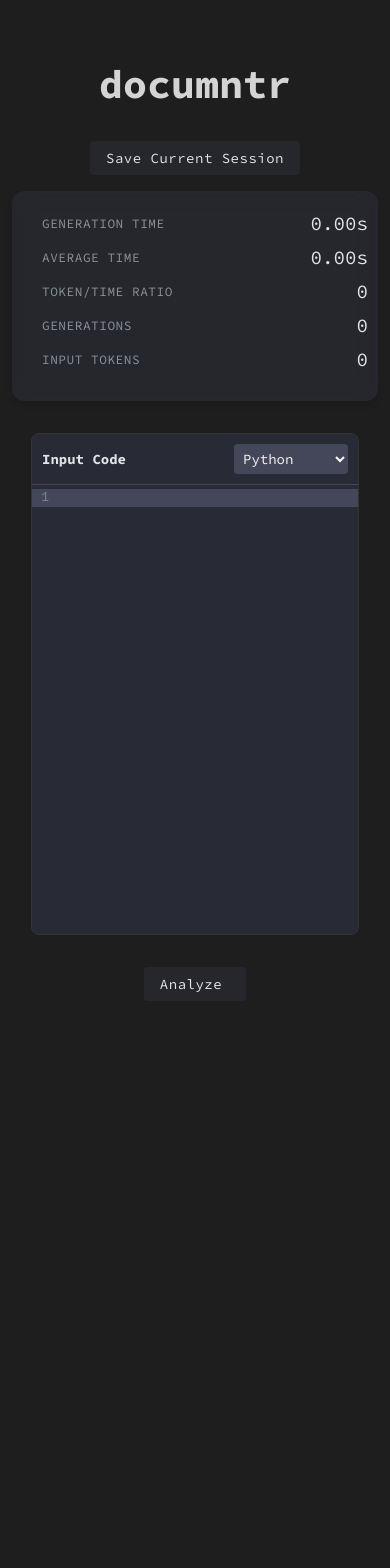
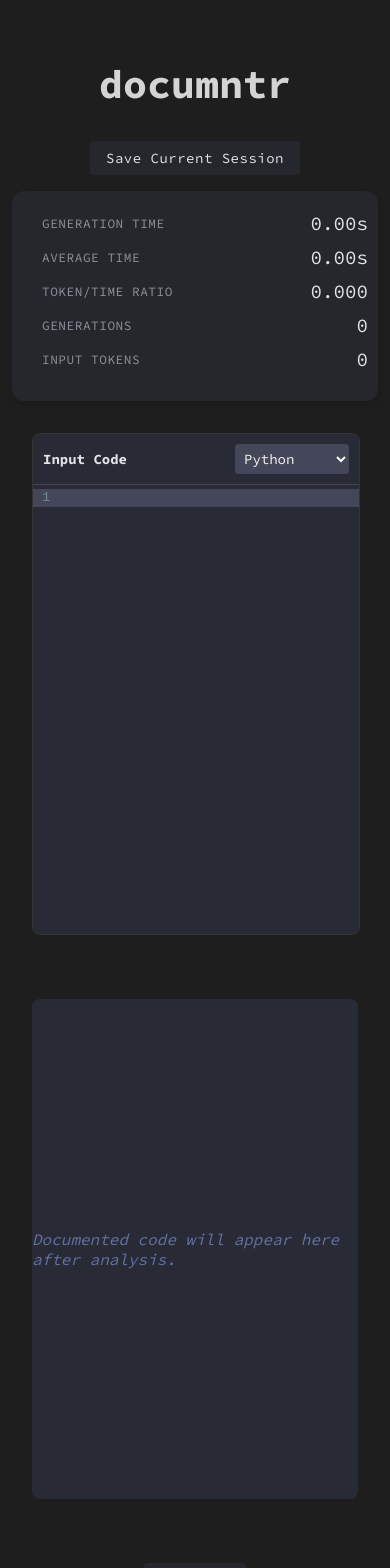
Before and after one commit to ryan-hernandez/documntr, a React (Create React App) app in the folder frontend/: page / in a window 390 px wide. Shown: the top 1568 px of the page. Before the commit the page ends 1049 px from the top, so only its background shows below. Built offline with nearby package versions, Linux system fonts and the light colour scheme.

Commit message:
Update text placement
Moved input and output boxes to be side-by-side, if space allows. Fixed token ratio to show to only three decimal places.

```diff
--- a/frontend/src/App.js
+++ b/frontend/src/App.js
@@ -10,10 +10,10 @@ import SessionButton from './components/metrics/SessionButton';
 import { languageOptions } from './components/editor/utils/languageOptions';
 
 /**
- * The main application component that handles code analysis,
- * metrics display, and session management.
+ * App component that manages the code analysis functionality.
+ * It allows users to input code, analyze it, and view the documented results.
  *
- * @returns {JSX.Element} The rendered component.
+ * @returns {JSX.Element} The rendered App component.
  */
 function App() {
   const [inputCode, setInputCode] = useState('');
@@ -33,7 +33,7 @@ function App() {
   const isAnalyzingRef = useRef(false);
 
   /**
-   * Effect hook for cleaning up the timer on component unmount.
+   * Effect hook to clean up the animation frame on component unmount.
    */
   useEffect(() => {
     return () => {
@@ -44,7 +44,8 @@ function App() {
   }, []);
 
   /**
-   * Updates the metrics timer while analyzing the code.
+   * Updates the timer by calculating the elapsed time and adjusting metrics accordingly.
+   * This function is called recursively using requestAnimationFrame.
    */
   const updateTimer = () => {
     if (!isAnalyzingRef.current) {
@@ -60,10 +61,10 @@ function App() {
   };
 
   /**
-   * Handles the code analysis by sending the input code to
-   * the backend and updating the state with the results.
+   * Handles the analysis of the input code by making an API request
+   * to retrieve the documented code and updates metrics.
    *
-   * @returns {Promise<void>} A promise that resolves when analysis is complete.
+   * @returns {Promise<void>} A promise that resolves when the analysis is complete.
    */
   const handleAnalyze = async () => {
     setIsAnalyzing(true);
@@ -95,7 +96,8 @@ function App() {
   };
 
   /**
-   * Saves the current session metrics to local storage and resets the metrics.
+   * Saves the current session metrics to local storage
+   * and resets the metrics to their initial state.
    */
   const saveAndResetSession = () => {
     const timestamp = new Date().toISOString();
@@ -119,6 +121,8 @@ function App() {
 
         <MetricsDisplay metrics={metrics} />
 
+        <div className={styles.editorsContainer}>
+          <div className={styles.editorWrapper}>
             <CodeEditor
               value={inputCode}
               onChange={setInputCode}
@@ -127,12 +131,10 @@ function App() {
               language={selectedLanguage}
               onLanguageChange={setSelectedLanguage}
             />
+          </div>
 
-        <AnalyzeButton onClick={handleAnalyze} isAnalyzing={isAnalyzing} />
-
-        {error && <ErrorDisplay error={error} />}
-
-        {documentedCode && (
+          <div className={styles.editorWrapper}>
+            {documentedCode ? (
               <CodeEditor
                 value={documentedCode}
                 onChange={() => {}}
@@ -140,9 +142,19 @@ function App() {
                 readOnly={true}
                 disabled={false}
                 language={selectedLanguage}
-            onLanguageChange={() => {}} // This won't be used for the read-only editor
+                onLanguageChange={() => {}}
               />
+            ) : (
+              <div className={styles.placeholderEditor}>
+                <p>Documented code will appear here after analysis.</p>
+              </div>
             )}
+          </div>
+        </div>
+
+        <AnalyzeButton onClick={handleAnalyze} isAnalyzing={isAnalyzing} />
+
+        {error && <ErrorDisplay error={error} />}
       </div>
     </ErrorBoundary>
   );
--- a/frontend/src/App.module.css
+++ b/frontend/src/App.module.css
@@ -1,11 +1,5 @@
-/* src/App.module.css */
-
-/**
- * Styles the main application container.
- * This class sets the background color, text color, minimum height, padding,
- * font family, and flexbox layout for the app.
- */
- .app {
+.app {
+  /* Main application container style */
   background-color: #1e1e1e;
   color: #d4d4d4;
   min-height: 100vh;
@@ -16,37 +10,40 @@
   align-items: center;
 }
 
-/**
- * Styles the title element.
- * This class defines the font size, margin, and text alignment for the title.
- */
 .title {
+  /* Style for the main title */
   font-size: 2.5rem;
   margin-bottom: 2rem;
   text-align: center;
 }
 
-/**
- * Styles the code container.
- * This class adds margin, border radius, overflow handling, width, height,
- * and relative positioning to the code container.
- */
-.codeContainer {
+.editorsContainer {
+  /* Container for the editors */
+  display: flex;
+  justify-content: space-between;
+  width: 100%;
   margin-bottom: 2rem;
-  border-radius: 10px;
-  overflow: hidden;
-  width: 60%;
-  height: 500px;
-  position: relative;
 }
 
-/**
- * Styles the button element.
- * This class specifies the background color, text color, border, padding,
- * font size, border radius, cursor type, hover transition effect, and margins
- * for buttons.
- */
+.editorWrapper {
+  /* Wrapper for each editor */
+  width: 49%;
+}
+
+.placeholderEditor {
+  /* Placeholder editor style */
+  height: 500px;
+  background-color: #282a36;
+  border-radius: 8px;
+  display: flex;
+  justify-content: center;
+  align-items: center;
+  color: #6272a4;
+  font-style: italic;
+}
+
 .button {
+  /* Button style */
   background-color: #f6f8fa;
   color: #282c34;
   border: none;
@@ -59,31 +56,20 @@
   margin: 1rem auto;
 }
 
-/**
- * Styles the button on hover state.
- * This class changes the background color of the button when hovered.
- */
 .button:hover {
+  /* Hover effect for button */
   background-color: #3f3f3f;
 }
 
-/**
- * Styles the button when disabled.
- * This class adjusts background color, text color, and cursor style
- * of the button when it is in a disabled state.
- */
 .button:disabled {
+  /* Disabled button style */
   background-color: #cccccc;
   color: #666666;
   cursor: not-allowed;
 }
 
-/**
- * Styles the error message element.
- * This class sets the background color, text color, padding, border radius,
- * margin, width, and text alignment for error messages.
- */
 .error {
+  /* Style for error messages */
   background-color: #ff6b6b;
   color: white;
   padding: 1rem;
@@ -92,3 +78,17 @@
   width: 60%;
   text-align: center;
 }
+
+/* Media query for smaller screens */
+@media (max-width: 1200px) {
+  .editorsContainer {
+    /* Change editor container layout on smaller screens */
+    flex-direction: column;
+  }
+
+  .editorWrapper {
+    /* Update editor wrapper style for smaller screens */
+    width: 100%;
+    margin-bottom: 2rem;
+  }
+}
--- a/frontend/src/components/metrics/MetricItem.js
+++ b/frontend/src/components/metrics/MetricItem.js
@@ -4,22 +4,31 @@ import styles from './styles/MetricsDisplay.module.css';
 import { formatTime } from './utils';
 
 /**
- * Renders a single metric item.
+ * Renders a metric item displaying a label and its corresponding value.
  *
  * @param {Object} props - The component props.
- * @param {string} props.label - The label for the metric.
- * @param {number|string} props.value - The value of the metric.
- * @param {boolean} [props.isTime=false] - Whether the value should be formatted as time.
- * @returns {JSX.Element} A component displaying a single metric.
+ * @param {string} props.label - The label for the metric item.
+ * @param {number|string} props.value - The value for the metric item. Can be a number or a string.
+ * @param {boolean} [props.isTime=false] - Indicates if the value should be formatted as time.
+ * @returns {JSX.Element} The rendered metric item.
  */
-const MetricItem = ({ label, value, isTime = false }) => (
-  <div className={styles.metricItem}>
-    <span className={styles.metricLabel}>{label}</span>
-    <span className={styles.metricValue}>
-      {isTime ? `${formatTime(value)}s` : value}
-    </span>
-  </div>
-);
+const MetricItem = ({ label, value, isTime = false }) => {
+  let formattedValue;
+  if (isTime) {
+    formattedValue = `${formatTime(value)}s`;
+  } else if (label === 'Token/Time Ratio') {
+    formattedValue = value.toFixed(3);
+  } else {
+    formattedValue = value;
+  }
+
+  return (
+    <div className={styles.metricItem}>
+      <span className={styles.metricLabel}>{label}</span>
+      <span className={styles.metricValue}>{formattedValue}</span>
+    </div>
+  );
+};
 
 MetricItem.propTypes = {
   label: PropTypes.string.isRequired,
--- a/frontend/src/components/metrics/config/metricsConfig.js
+++ b/frontend/src/components/metrics/config/metricsConfig.js
@@ -1,9 +1,3 @@
-/**
- * Configuration for the metrics to be displayed.
- * Each object in the array represents a metric with its label and properties.
- *
- * @type {Array<{label: string, key: string, isTime: boolean}>}
- */
 export const metricsConfig = [
   { label: 'Generation Time', key: 'generationTime', isTime: true },
   { label: 'Average Time', key: 'averageTime', isTime: true },
```
Lines whose indentation alone changed are shown as unchanged.
